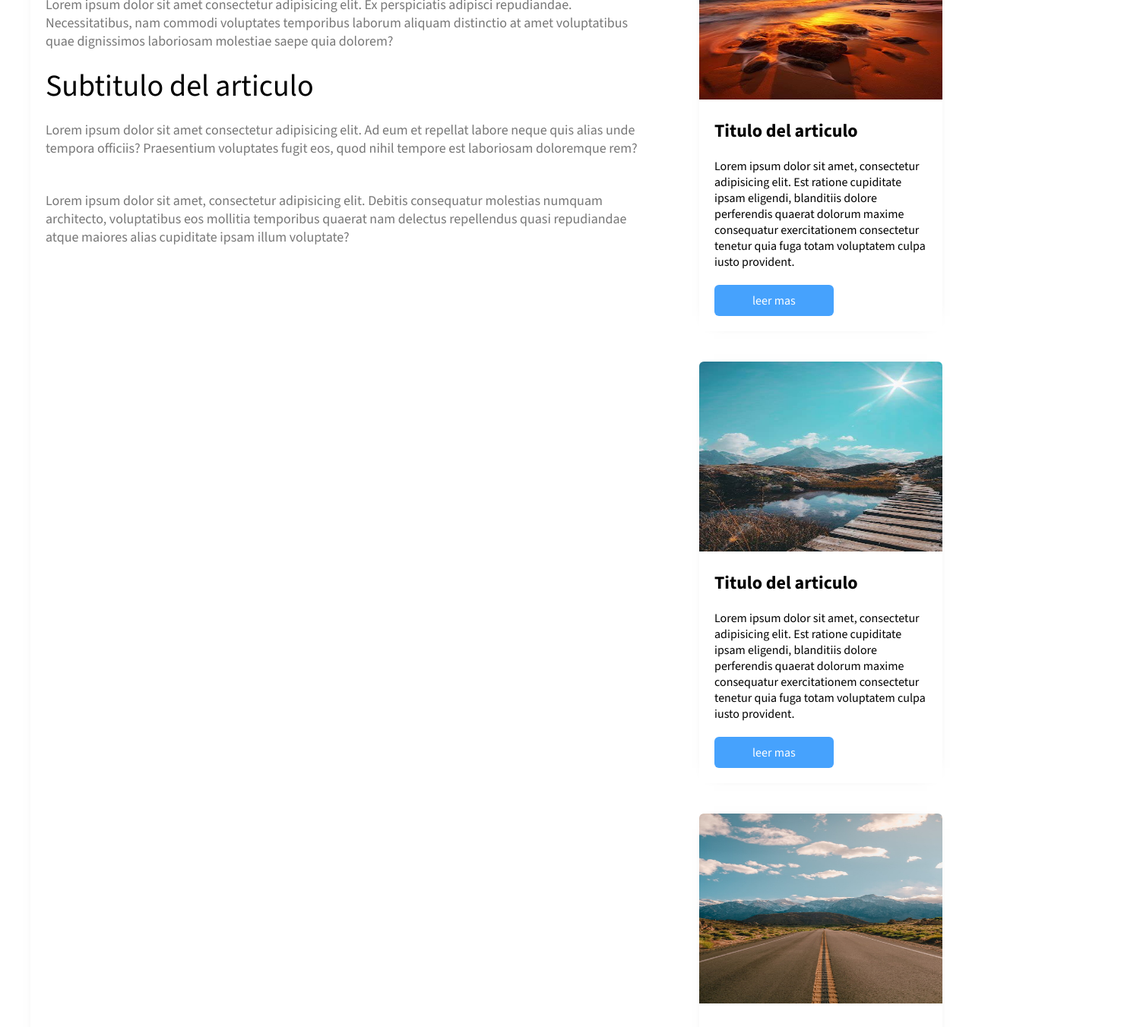
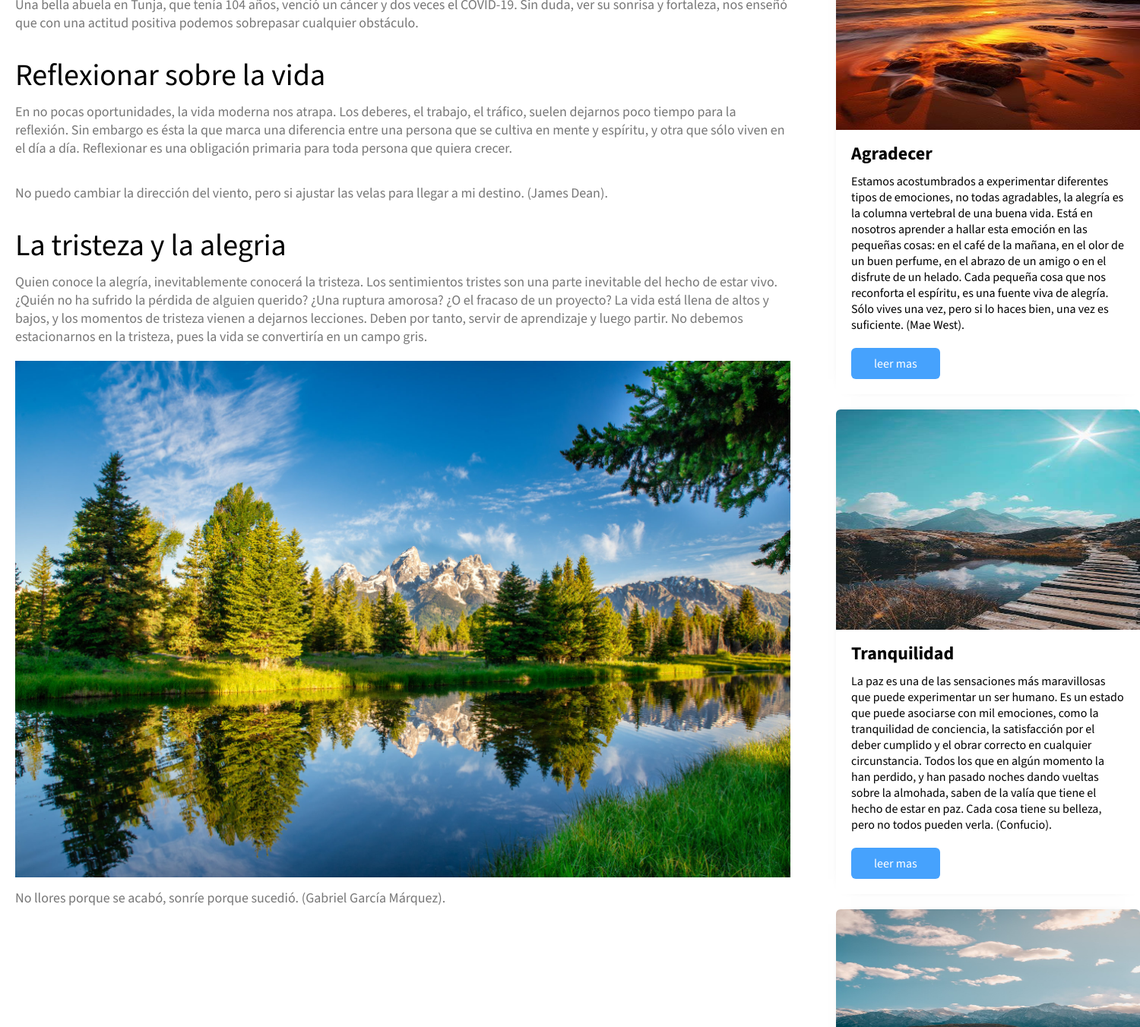
Before and after one commit to Neyleth/Blog, a plain HTML site: page index.html in a window 1280 px wide. Shown: the part 739-2091 px from the top of the page at 76% size, 1500 px wide, since content can reach past the window. Drawn offline with nearby package versions, Linux system fonts and the light colour scheme; a script that the page names is missing.

Commit message:
adding info

```diff
--- a/index.html
+++ b/index.html
@@ -57,65 +57,95 @@
       </div>
       <div class="container-content">
         <article>
-          <h1>Titulo del articulo</h1>
+          <h1>Fuerza y perseverancia</h1>
           <p>
-            Lorem ipsum dolor sit amet consectetur adipisicing elit. Ex
-            perspiciatis adipisci repudiandae. Necessitatibus, nam commodi
-            voluptates temporibus laborum aliquam distinctio at amet
-            voluptatibus quae dignissimos laboriosam molestiae saepe quia
-            dolorem?
+            Una bella abuela en Tunja, que tenía 104 años, venció un cáncer y
+            dos veces el COVID-19. Sin duda, ver su sonrisa y fortaleza, nos
+            enseñó que con una actitud positiva podemos sobrepasar cualquier
+            obstáculo.
           </p>
 
-          <h1>Subtitulo del articulo</h1>
+          <h1>Reflexionar sobre la vida</h1>
           <p>
-            Lorem ipsum dolor sit amet consectetur adipisicing elit. Ad eum et
-            repellat labore neque quis alias unde tempora officiis? Praesentium
-            voluptates fugit eos, quod nihil tempore est laboriosam doloremque
-            rem?
+            En no pocas oportunidades, la vida moderna nos atrapa. Los deberes,
+            el trabajo, el tráfico, suelen dejarnos poco tiempo para la
+            reflexión. Sin embargo es ésta la que marca una diferencia entre una
+            persona que se cultiva en mente y espíritu, y otra que sólo viven en
+            el día a día. Reflexionar es una obligación primaria para toda
+            persona que quiera crecer.
           </p>
 
           <img src="img/img2.avif" alt="" />
           <p>
-            Lorem ipsum dolor sit amet, consectetur adipisicing elit. Debitis
-            consequatur molestias numquam architecto, voluptatibus eos mollitia
-            temporibus quaerat nam delectus repellendus quasi repudiandae atque
-            maiores alias cupiditate ipsam illum voluptate?
+            No puedo cambiar la dirección del viento, pero si ajustar las velas
+            para llegar a mi destino. (James Dean).
+          </p>
+
+          <h1>La tristeza y la alegria</h1>
+          <p>
+            Quien conoce la alegría, inevitablemente conocerá la tristeza. Los
+            sentimientos tristes son una parte inevitable del hecho de estar
+            vivo. ¿Quién no ha sufrido la pérdida de alguien querido? ¿Una
+            ruptura amorosa? ¿O el fracaso de un proyecto? La vida está llena de
+            altos y bajos, y los momentos de tristeza vienen a dejarnos
+            lecciones. Deben por tanto, servir de aprendizaje y luego partir. No
+            debemos estacionarnos en la tristeza, pues la vida se convertiría en
+            un campo gris.
+          </p>
+
+          <img src="img/image1.jpg" alt="" />
+          <p>
+            No llores porque se acabó, sonríe porque sucedió. (Gabriel García
+            Márquez).
           </p>
         </article>
         <!-- Aside- articulos -->
         <div class="container-aside">
           <aside>
             <img src="img/img3.jpg" alt="" />
-            <h2>Titulo del articulo</h2>
+            <h2>Agradecer</h2>
             <p>
-              Lorem ipsum dolor sit amet, consectetur adipisicing elit. Est
-              ratione cupiditate ipsam eligendi, blanditiis dolore perferendis
-              quaerat dolorum maxime consequatur exercitationem consectetur
-              tenetur quia fuga totam voluptatem culpa iusto provident.
+              Estamos acostumbrados a experimentar diferentes tipos de
+              emociones, no todas agradables, la alegría es la columna vertebral
+              de una buena vida. Está en nosotros aprender a hallar esta emoción
+              en las pequeñas cosas: en el café de la mañana, en el olor de un
+              buen perfume, en el abrazo de un amigo o en el disfrute de un
+              helado. Cada pequeña cosa que nos reconforta el espíritu, es una
+              fuente viva de alegría. Sólo vives una vez, pero si lo haces bien,
+              una vez es suficiente. (Mae West).
             </p>
             <a href="#"><button>leer mas</button></a>
           </aside>
 
           <aside>
             <img src="img/img4.jpg" alt="" />
-            <h2>Titulo del articulo</h2>
+            <h2>Tranquilidad</h2>
             <p>
-              Lorem ipsum dolor sit amet, consectetur adipisicing elit. Est
-              ratione cupiditate ipsam eligendi, blanditiis dolore perferendis
-              quaerat dolorum maxime consequatur exercitationem consectetur
-              tenetur quia fuga totam voluptatem culpa iusto provident.
+              La paz es una de las sensaciones más maravillosas que puede
+              experimentar un ser humano. Es un estado que puede asociarse con
+              mil emociones, como la tranquilidad de conciencia, la satisfacción
+              por el deber cumplido y el obrar correcto en cualquier
+              circunstancia. Todos los que en algún momento la han perdido, y
+              han pasado noches dando vueltas sobre la almohada, saben de la
+              valía que tiene el hecho de estar en paz. Cada cosa tiene su
+              belleza, pero no todos pueden verla. (Confucio).
             </p>
             <a href="#"><button>leer mas</button></a>
           </aside>
 
           <aside>
             <img src="img/img5.jpg" alt="" />
-            <h2>Titulo del articulo</h2>
+            <h2>Amistad</h2>
             <p>
-              Lorem ipsum dolor sit amet, consectetur adipisicing elit. Est
-              ratione cupiditate ipsam eligendi, blanditiis dolore perferendis
-              quaerat dolorum maxime consequatur exercitationem consectetur
-              tenetur quia fuga totam voluptatem culpa iusto provident.
+              Quien tiene un amigo real, posee un tesoro. La amistad es una de
+              las más hermosas formas de amor, en la que podemos experimentar
+              compañerismo, complicidad, solidaridad, cercanía, risas
+              compartidas y compañía en los momentos difíciles. A veces la
+              palabra de un buen amigo puede significar la diferencia entre
+              levantarse o no de un mal momento. Cultivar la amistad es de los
+              mejores patrimonios de la vida humana. La vida es como montar en
+              bicicleta. Para mantener el equilibrio debes seguir adelante.
+              (Albert Einstein).
             </p>
             <a href="#"><button>leer mas</button></a>
           </aside>
--- a/style.css
+++ b/style.css
@@ -20,7 +20,7 @@ header {
 }
 
 .header-content {
-  max-width: 1200px;
+  max-width: 1500px;
   margin: auto;
   display: flex;
   justify-content: space-between;
@@ -160,7 +160,7 @@ header {
 /* container - contenido del articulo */
 
 .container-content {
-  width: 1200px;
+  width: 1500px;
   margin: auto;
   margin-top: 40px;
   display: flex;
@@ -188,13 +188,13 @@ article:before {
 }
 
 article h1 {
-  margin-top: 20px;
+  margin-top: 30px;
   font-weight: 500;
   font-size: 40px;
 }
 
 article p {
-  margin-top: 20px;
+  margin-top: 10px;
   font-size: 18px;
   color: #777;
 }
@@ -207,30 +207,30 @@ article img {
 /* Aside de los articulos relacionados */
 
 .container-aside aside {
-  width: 320px;
+  width: 400px;
   border-radius: 6px;
   box-shadow: 0 0 20px -20px black;
   overflow: hidden;
   margin-left: 40px;
-  margin-bottom: 40px;
+  margin-bottom: 20px;
   padding-bottom: 20px;
 }
 
 .container-aside aside img {
   width: 100%;
-  height: 250px;
+  height: 290px;
 }
 
 .container-aside aside h2,
 .container-aside aside p {
-  margin-top: 20px;
+  margin-top: 10px;
   padding: 0px 20px;
 }
 
 .container-aside aside button {
   margin-top: 20px;
   margin-left: 20px;
-  padding: 10px 50px;
+  padding: 10px 30px;
   font-size: 16px;
   background: #46a2fd;
   border: none;
```
Also changed, not shown: img/image1.jpg (added).
